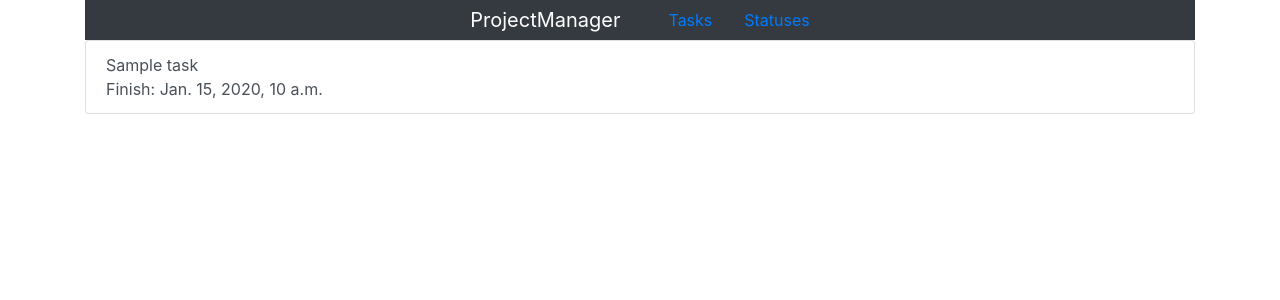
After one commit to TheDim0n/ProjectManager, a Django app: template templates/start_page.html in a window 1280 px wide. The commit adds this page. Shown: the top 300 px of the page. Run offline with Django 3.2, Linux system fonts and the light colour scheme; the template is opened without the code that fills it: most values are stand-ins (such as "Sample title", 1, 10 or a date in 2020); some libraries are stand-ins or nearby versions.

Commit message:
add some func and views
add start page, task details page, navbar and navigations

```diff
--- a/ProjectManager/urls.py
+++ b/ProjectManager/urls.py
@@ -15,11 +15,11 @@ Including another URLconf
 """
 from django.contrib import admin
 from django.urls import path, include
-from tasks import views
+from . import views
 
 
 urlpatterns = [
     path('admin/', admin.site.urls),
     path('tasks/', include('tasks.urls')),
-    path('', views.index),
+    path('', views.start_page, name="start_page"),
 ]
--- a/tasks/templates/tasks/index.html
+++ b/tasks/templates/tasks/index.html
@@ -5,7 +5,7 @@
     <ul>
         {% for task in task_list %}
         <li>
-            {{ task.name }}
+            {{ task }}
         </li>
         {% endfor %}
     </ul>
--- a/tasks/urls.py
+++ b/tasks/urls.py
@@ -7,5 +7,6 @@ app_name = 'tasks'
 urlpatterns = [
     path('', views.index, name='index'),
     path('statuses', views.status_list, name='status_list'),
-    path('new_status', views.create_status, name='create_status')
+    path('new_status', views.create_status, name='create_status'),
+    path('<int:task_id>', views.task_details, name="task_details")
 ]
--- a/tasks/views.py
+++ b/tasks/views.py
@@ -1,4 +1,4 @@
-from django.shortcuts import render
+from django.shortcuts import render, get_object_or_404
 from django.http import HttpResponseRedirect
 
 from .models import Status, Task
@@ -16,6 +16,10 @@ def status_list(request):
     }
     return render(request, 'tasks/statuses.html', context)
 
+def task_details(request, task_id):
+    task = get_object_or_404(Task, pk=task_id)
+    return render(request, 'tasks/details.html', {'task': task})
+
 def create_status(request):
     if request.method == 'POST':
         form = NewStatus(request.POST)
--- a/templates/base.html
+++ b/templates/base.html
@@ -2,21 +2,23 @@
 <html lang="en">
 <head>
     <link rel="stylesheet" href="https://stackpath.bootstrapcdn.com/bootstrap/4.5.0/css/bootstrap.min.css" integrity="sha384-9aIt2nRpC12Uk9gS9baDl411NQApFmC26EwAOH8WgZl5MYYxFfc+NcPb1dKGj7Sk" crossorigin="anonymous">
-    <title> ProjectManager</title>
+    <title> ProjectManager </title>
 </head>
 
 <body class="container">
 
-    <header class="masthead mb-auto">
-        <div class="inner">
-            <h3 class="masthead-brand">ProjectManager</h3>
-            <nav class="nav nav-masthead justify-content-center navbar-dark bg-dark">
-                <!-- <div class="navbar-brand">ProjectManager</div> -->
-                <a class ="nav-link" href="{% url 'tasks:index' %}">Tasks</a>
-                <a class ="nav-link" href="{% url 'tasks:status_list' %}">Statuses</a>
-            </nav>
-        </div>
+    <header class="sticky-top">
+        <nav class="nav nav-masthead justify-content-center navbar-dark bg-dark">
+            <a class="nav-link navbar-brand" href="{% url 'start_page' %}">
+                ProjectManager
+            </a>
+            <a class="nav-link" href="{% url 'tasks:index' %}">Tasks</a>
+            <a class="nav-link" href="{% url 'tasks:status_list' %}">Statuses</a>
+        </nav>
     </header>
-    {% block body %} {%endblock body %}
+
+    {% block body %}
+    {%endblock body %}
+
 </body>
 </html>
--- /dev/null
+++ b/templates/start_page.html
@@ -0,0 +1,18 @@
+{% extends "base.html" %}
+
+{% block body %}
+    {% if tasks %}
+    <div class="list-group">
+        {% for task in tasks %}
+        <a href="{% url 'tasks:task_details' task.id %}" class="list-group-item list-group-item-action">
+            <div>
+                {{ task }}
+            </div>
+            <div>
+                Finish: {{ task.finish_date }}
+            </div>
+        </a>
+        {% endfor %}
+    </div>
+    {% endif %}
+{% endblock body %}
```
Also changed, not shown: ProjectManager/views.py (added, +8 -0 lines), tasks/templates/tasks/details.html (added, +7 -0 lines).
